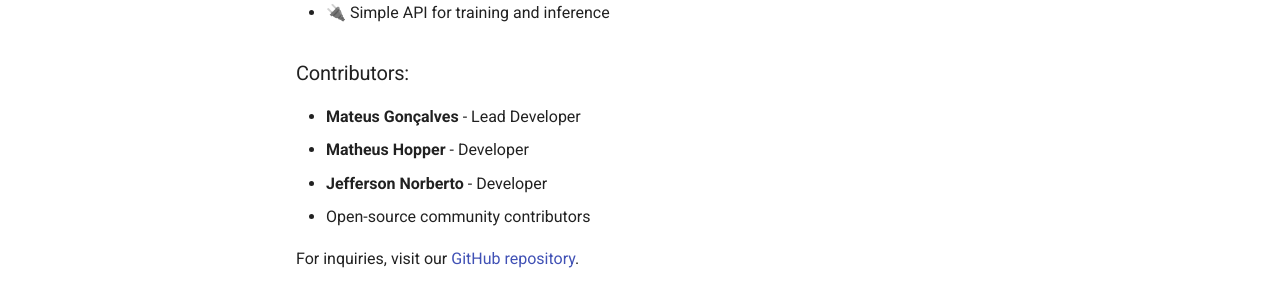
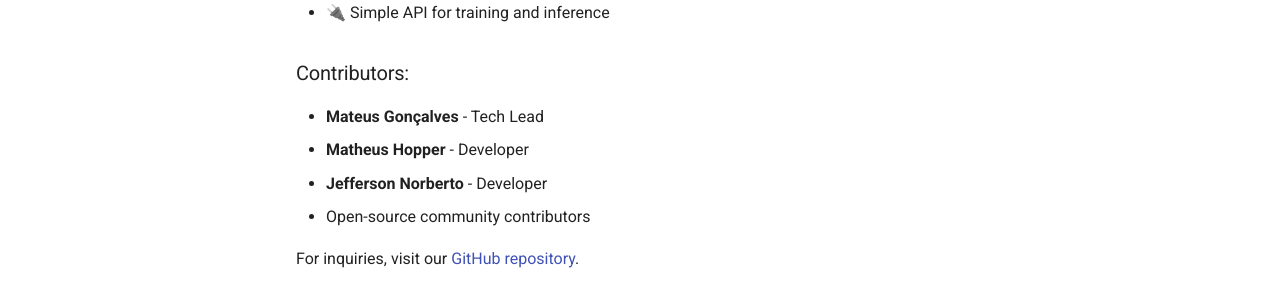
Before and after one commit to Curso-de-Robotica-e-IA/vespa, an MkDocs documentation site: the page built from docs/about.md, in a window 1280 px wide. Shown: the part 424-724 px from the top of the page. Built offline with MkDocs 1.6.1 and Material for MkDocs 9.7.7, drawn with Linux system fonts in a browser that asks for light colours.

Commit message:
Update about.md

```diff
--- a/docs/about.md
+++ b/docs/about.md
@@ -8,7 +8,7 @@
 - 🔌 Simple API for training and inference
 
 ### Contributors:
-- **Mateus Gonçalves** - Lead Developer
+- **Mateus Gonçalves** - Tech Lead
 - **Matheus Hopper** - Developer
 - **Jefferson Norberto** - Developer
 - Open-source community contributors
```
